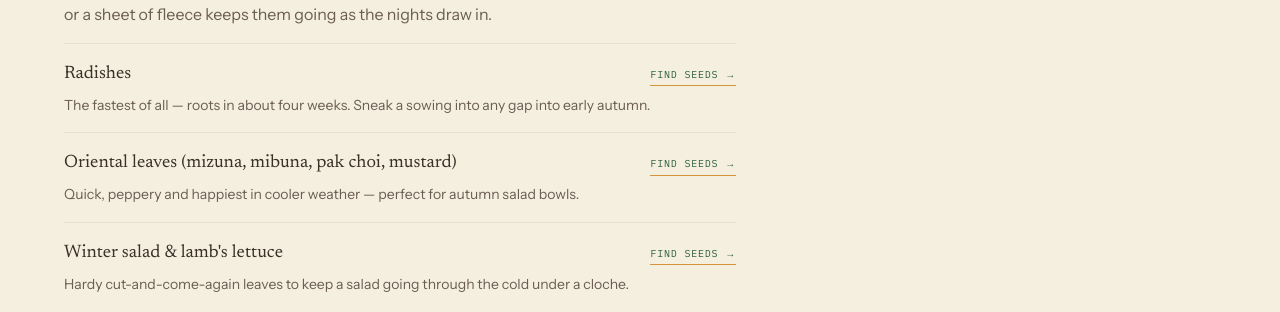
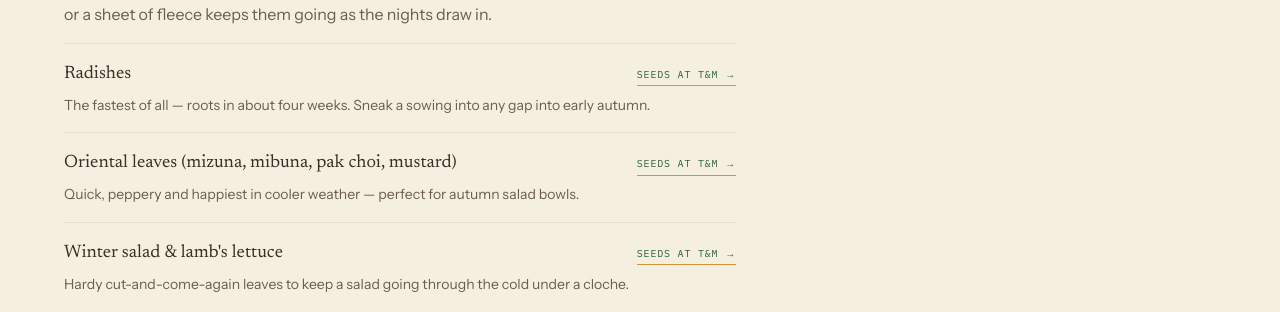
Before and after one commit to katecreates11/whattosow, a Next.js app: page /guides/autumn-winter-vegetables in a window 1280 px wide. Shown: the part 488-800 px from the top of the page. Built offline with nearby package versions, Linux system fonts and the light colour scheme; no server answers.

Commit message:
feat: improve autumn winter affiliate links

```diff
--- a/src/app/guides/autumn-winter-vegetables/page.tsx
+++ b/src/app/guides/autumn-winter-vegetables/page.tsx
@@ -2,13 +2,13 @@ import type { Metadata } from "next";
 import Link from "next/link";
 import Header from "@/components/Header";
 import Footer from "@/components/Footer";
+import AffiliateLink from "@/components/AffiliateLink";
 import { SectionDivider, TipBox, WarningBox } from "@/components/GuideVisuals";
 import BedDiagram from "@/components/BedDiagram";
-import { awinLink } from "@/lib/awin";
 
 const TAG = "whattosow21-21";
 const az = (q: string) => `https://www.amazon.co.uk/s?k=${encodeURIComponent(q)}&tag=${TAG}`;
-const tm = (q: string) => awinLink(`https://search.thompson-morgan.com/seeds/${encodeURIComponent(q)}`);
+const tm = (q: string) => `https://search.thompson-morgan.com/seeds/${encodeURIComponent(q)}`;
 
 export const metadata: Metadata = {
   title: "What to Sow in Autumn & Winter in the UK — Complete Guide | What To Sow",
@@ -69,16 +69,16 @@ function SowRow({ item }: { item: SowItem }) {
           <span className="font-serif text-lg text-earth">{item.name}</span>
         )}
         {item.seeds && (
-          <a
+          <AffiliateLink
             href={item.seeds}
-            target="_blank"
-            rel="sponsored noopener noreferrer"
-            data-umami-event="affiliate-click" data-umami-event-type="seed" data-umami-event-merchant="thompson-morgan"
-            data-umami-event-topic="autumn-winter"
+            product={item.name}
+            type="seed"
+            merchant="thompson-morgan"
+            position="autumn-winter-seeds"
             className="font-mono text-[10px] uppercase tracking-[0.08em] text-allotment border-b border-amber pb-0.5 hover:text-allotment-dark transition-colors shrink-0"
           >
-            Find seeds &rarr;
-          </a>
+            Seeds at T&amp;M &rarr;
+          </AffiliateLink>
         )}
       </div>
       <p className="text-sm text-earth-light mt-1.5 leading-relaxed">{item.note}</p>
@@ -292,12 +292,12 @@ export default function AutumnWinterGuide() {
               <li className="border-l-2 border-leaf/50 pl-4">
                 <span className="font-serif text-earth">Horticultural fleece</span> &mdash; the cheapest few degrees
                 of frost protection there is. Drape it over hardy crops on cold nights.{" "}
-                <a href={az("horticultural fleece plant frost protection")} target="_blank" rel="sponsored noopener noreferrer" data-umami-event="affiliate-click" data-umami-event-type="gear" data-umami-event-merchant="amazon" data-umami-event-product="fleece" className="text-rust underline decoration-rust/30 hover:text-earth">On Amazon &rarr;</a>
+                <AffiliateLink href={az("horticultural fleece plant frost protection")} product="horticultural fleece" type="gear" merchant="amazon" position="autumn-winter-fleece" className="text-rust underline decoration-rust/30 hover:text-earth">Compare horticultural fleece &rarr;</AffiliateLink>
               </li>
               <li className="border-l-2 border-leaf/50 pl-4">
                 <span className="font-serif text-earth">Cloches</span> &mdash; little tunnels or bell covers that keep
                 salad and seedlings snug and the worst of the rain off.{" "}
-                <a href={az("garden cloche tunnel plant cover")} target="_blank" rel="sponsored noopener noreferrer" data-umami-event="affiliate-click" data-umami-event-type="gear" data-umami-event-merchant="amazon" data-umami-event-product="cloche" className="text-rust underline decoration-rust/30 hover:text-earth">On Amazon &rarr;</a>
+                <AffiliateLink href={az("garden cloche tunnel plant cover")} product="cloche tunnel" type="gear" merchant="amazon" position="autumn-winter-cloche" className="text-rust underline decoration-rust/30 hover:text-earth">Compare cloche tunnels &rarr;</AffiliateLink>
               </li>
               <li className="border-l-2 border-leaf/50 pl-4">
                 <span className="font-serif text-earth">A cold frame or small greenhouse</span> &mdash; the proper
```
Also changed, not shown: 1 other file (tests, documents, lock files or other folders).
